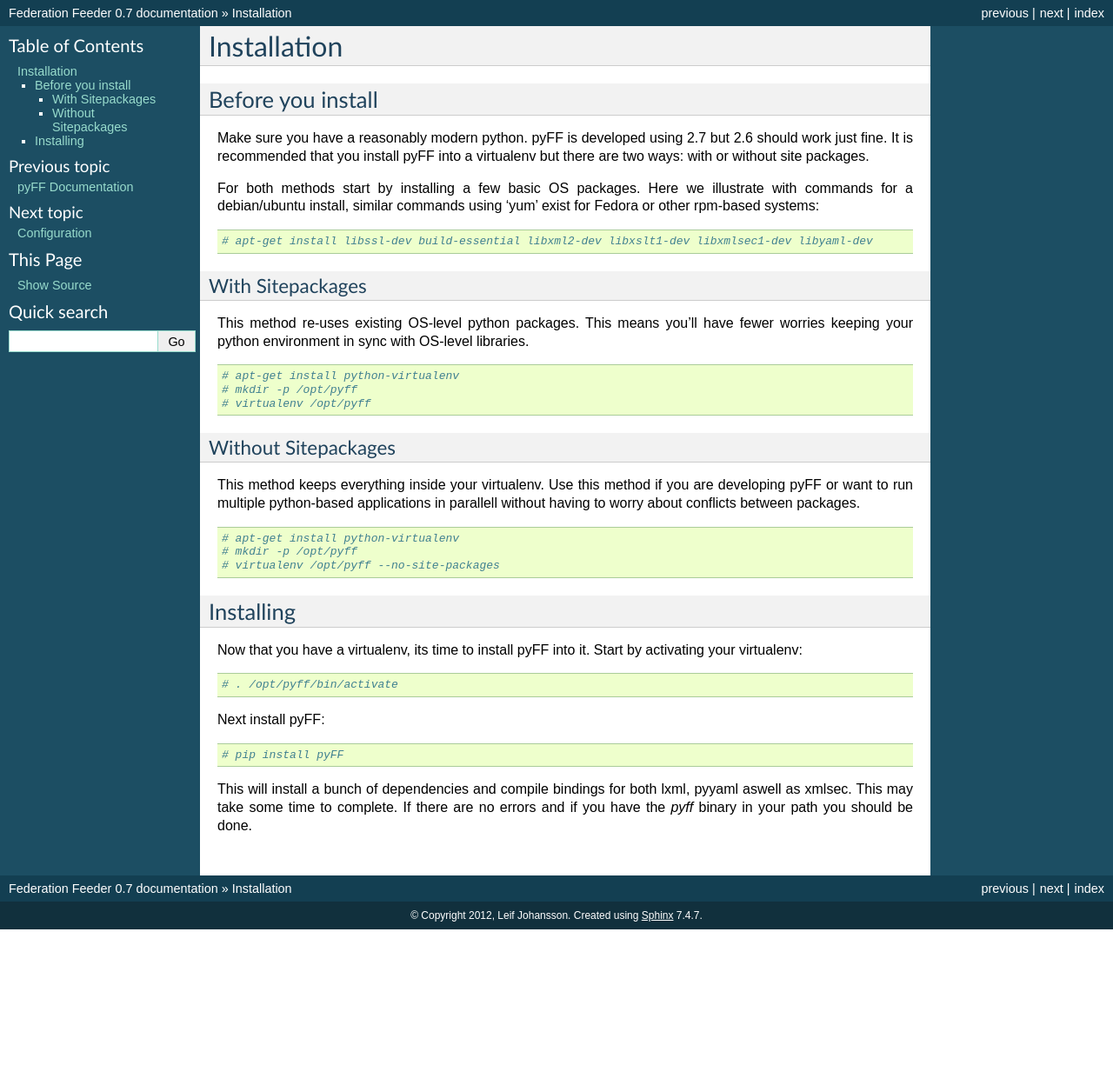
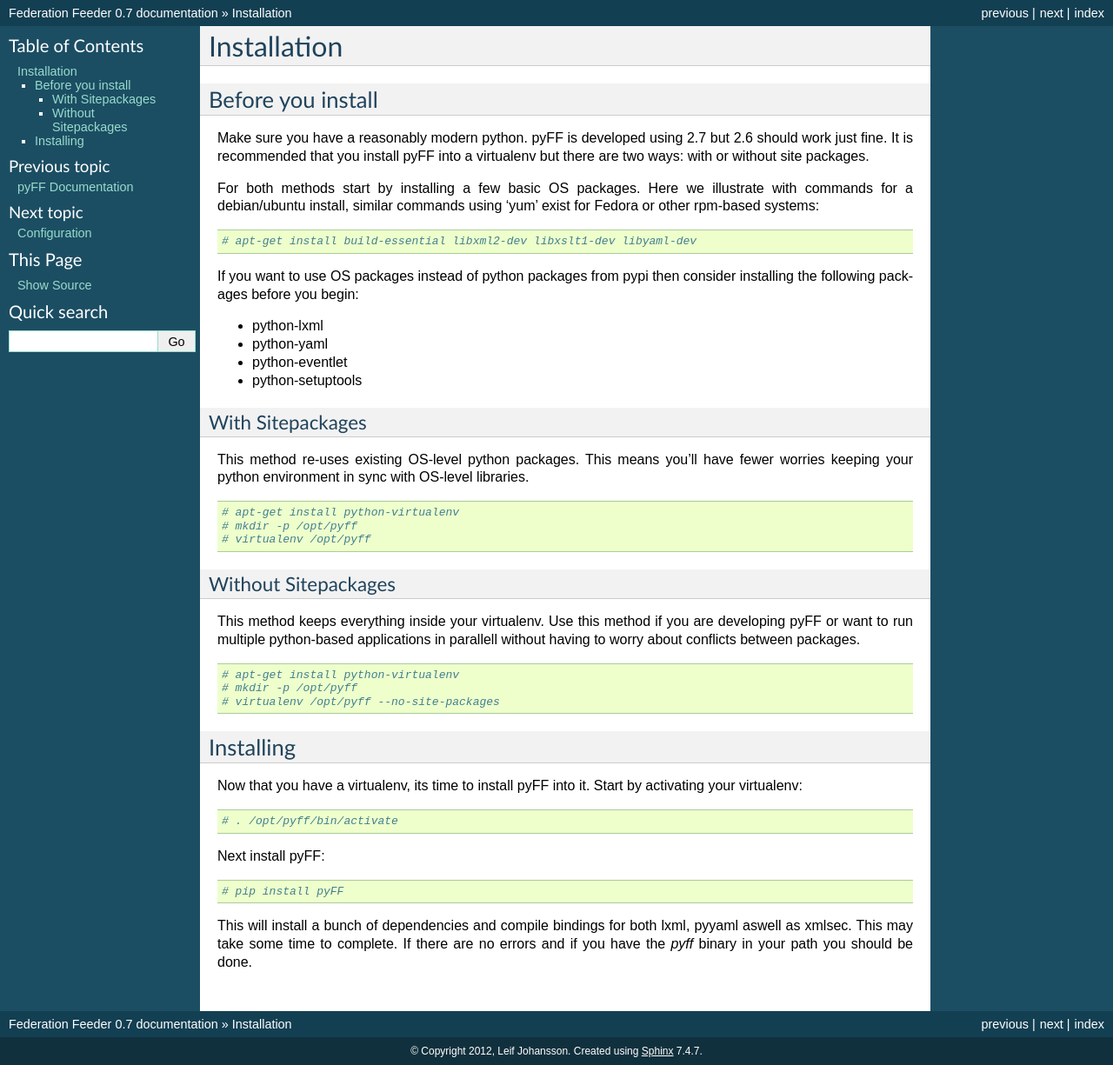
Before and after one commit to IdentityPython/pyFF, a Sphinx documentation site: the page built from docs/install.rst, in a window 1280 px wide. Shown: the whole page at 87% size. Built offline with Sphinx 7.4.7, drawn with Linux system fonts in a browser that asks for light colours; pages that are not in the unit, such as notebooks, are missing from menus; before the commit the page ends 1069 px from its top, so only the background shows below that.

Commit message:
more documentation

```diff
--- a/docs/install.rst
+++ b/docs/install.rst
@@ -14,7 +14,15 @@
 
 .. code-block:: bash
 
-  # apt-get install libssl-dev build-essential libxml2-dev libxslt1-dev libxmlsec1-dev libyaml-dev
+  # apt-get install build-essential libxml2-dev libxslt1-dev libyaml-dev
+
+If you want to use OS packages instead of python packages from pypi then
+consider installing the following packages before you begin:
+
+* python-lxml
+* python-yaml
+* python-eventlet
+* python-setuptools
 
 With Sitepackages
 ~~~~~~~~~~~~~~~~~
```
